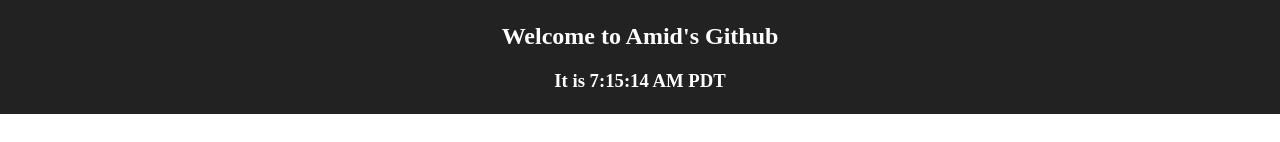
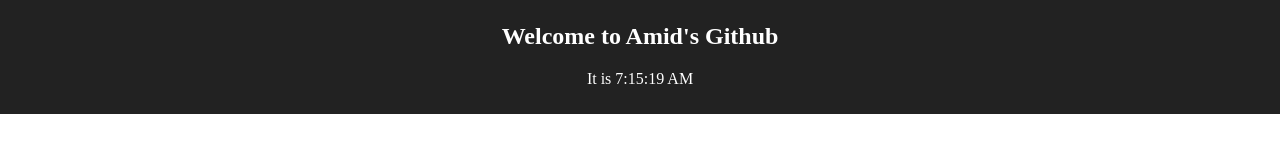
Before and after one commit to AmidSedghi/ToDoList, a React (Create React App) app: page / in a window 1280 px wide. Shown: the part 126-268 px from the top of the page. Built offline with nearby package versions, Linux system fonts and the light colour scheme.

Commit message:
Added a functional clock component

```diff
--- a/package.json
+++ b/package.json
@@ -5,6 +5,7 @@
   "homepage": "https://amidsedghi.github.io/react-app",
   "dependencies": {
     "react": "^15.6.1",
+    "react-clock": "^1.0.5",
     "react-dom": "^15.6.1",
     "react-scripts": "1.0.10"
   },
@@ -13,8 +14,8 @@
     "build": "react-scripts build",
     "test": "react-scripts test --env=jsdom",
     "eject": "react-scripts eject",
-	"predeploy" : "npm run build",
-	"deploy" : "gh-pages -d build"
+    "predeploy": "npm run build",
+    "deploy": "gh-pages -d build"
   },
   "devDependencies": {
     "gh-pages": "^1.0.0"
--- a/src/App.js
+++ b/src/App.js
@@ -1,29 +1,28 @@
 import React, { Component } from 'react';
-import ReactDOM from 'react-dom';
 import logo from './logo.svg';
+import Clock from './component/clock'
 import './App.css';
 
+//let clk = new Date().toLocaleTimeString();
+
 class App extends Component {
+  /* Constructor passes on the props. It always starts with a super()
+  ** function. We decided to instantiate the state by defining an
+  ** array called items.
+  */
   constructor(props){
     super(props)
     this.state = {
-      items: [
-        //{key: 1, text:'Learn JSX', isComplete:true},
-        //{key: 2, text:'Learn React', isComplete:false},
-        //{key: 3, text:'Learn BS', isComplete:false}
-      ],
-      date: new Date()
+      items: []
     }
   }
 
-  /*
-  getInitialState(){
-    return {
-      items: []
-    }
-  }
+  /* Function addItem is defined to push new items into to the todo
+  ** array or lsit. We use the Date.now() as a key because later
+  ** we need to assign keys to list items in JSX. isComplete is
+  ** a tag that lets us know whether the task is compeleted or not
+  ** it will be determined by a check mark
   */
-
   addItem = (event) => {
     this.state.items.push(
       {
@@ -32,23 +31,17 @@
         isComplete:false
       }
     );
-
     console.log(this.state.items);
     // reset the box to nothing after
     this._inputElement.value = "";
-
     event.preventDefault();
-
   }
 
+  /* In render() method we categorize each section of the app with
+  ** HTML headers. className is specific to HTML so it doesn't get
+  ** confused with JSX. More comments below...
+  */
   render() {
-    /*
-    var todoEntries = this.props.entries;
-    function createTasks(item){
-      return <li key={item.key}>{item.text}</li>
-    };
-    var listItems = todoEntries.map(createTasks);
-    */
     return (
       <div className="App">
         <div className="App-header">
@@ -56,7 +49,8 @@
           <h2>
             <b>Welcome to Amid's Github</b>
           </h2>
-          <h3>It is {this.state.date.toLocaleTimeString()} PDT</h3>
+          {/* Clock component is defined in component/clock.js */}
+          <Clock ></Clock>
         </div>
         <div className ="Todo-App">
           <form onSubmit= {this.addItem}>
--- /dev/null
+++ b/src/component/clock.js
@@ -0,0 +1,35 @@
+import React from 'react';
+
+let time = new Date().toLocaleTimeString();
+
+class Clock extends React.Component {
+    constructor(props) {
+      super(props);
+      this.state = {
+        time: new Date().toLocaleTimeString()
+      };
+    }
+    componentDidMount() {
+      this.intervalID = setInterval(
+        () => this.tick(),
+        1000
+      );
+    }
+    componentWillUnmount() {
+      clearInterval(this.intervalID);
+    }
+    tick() {
+      this.setState({
+        time: new Date().toLocaleTimeString()
+      });
+    }
+    render(){
+        return(
+            <p className = "app-clock">
+                It is {this.state.time}
+            </p>
+        );
+    }
+}
+
+export default Clock;
```
Also changed, not shown: 1 other file (tests, documents, lock files or other folders).
